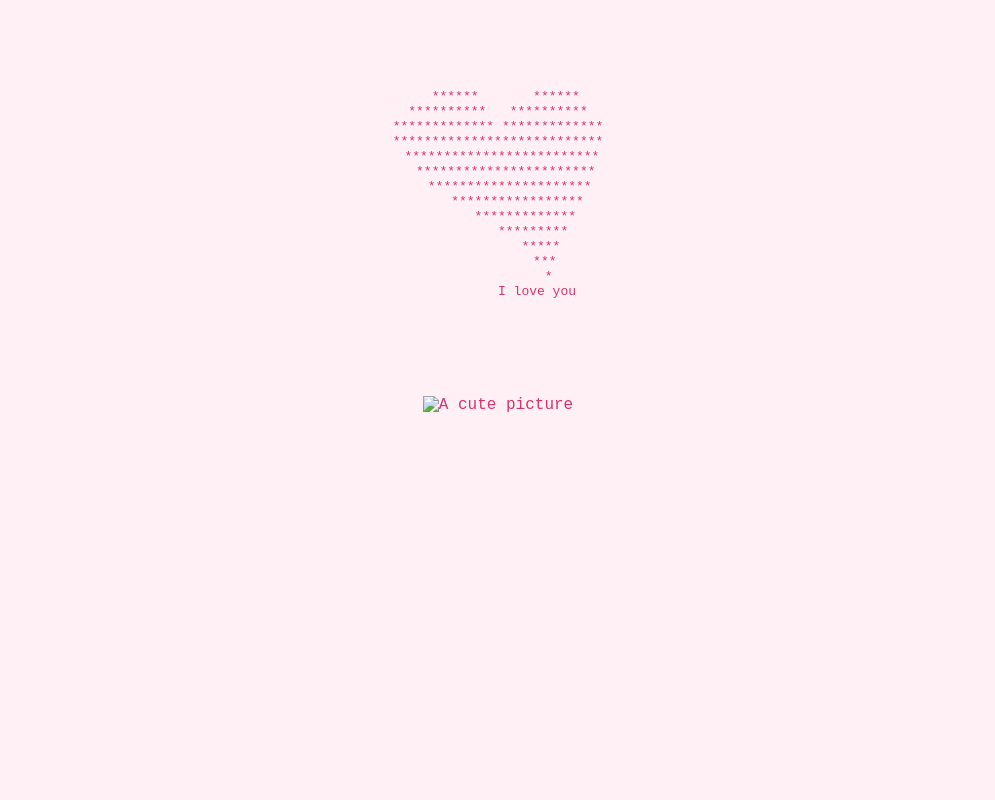
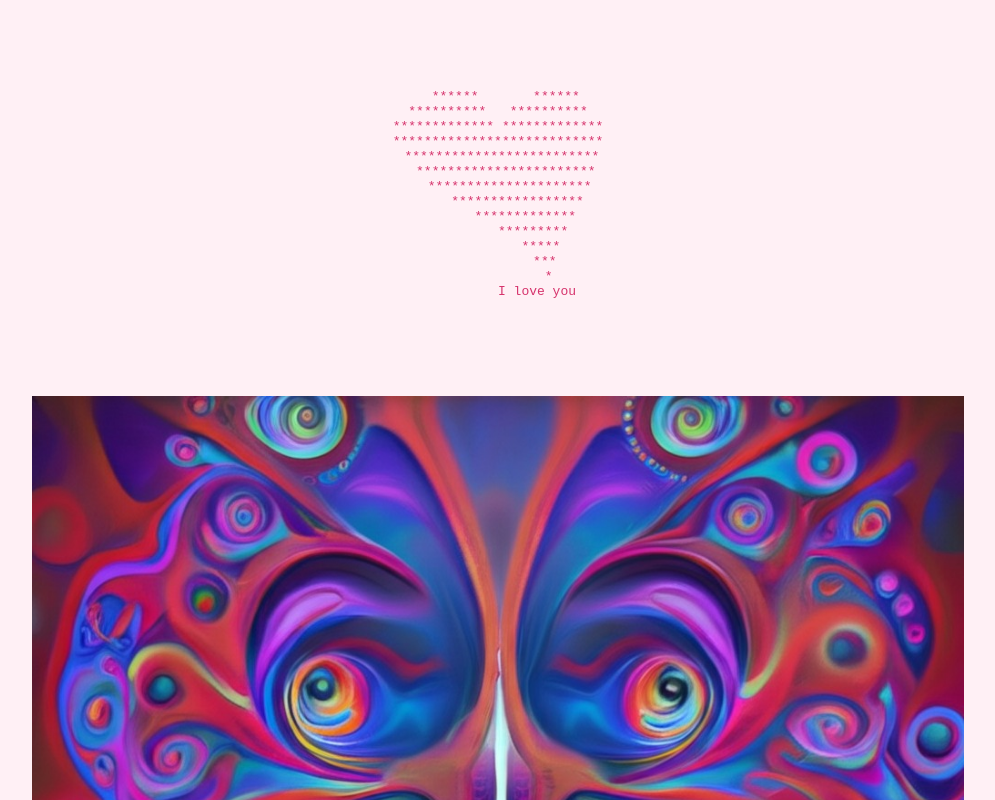
Before and after one commit to smiddy1990/pam_thanks, a plain HTML site: page index.html in a window 1280 px wide. Shown: the top 800 px of the page, without its empty margins (142-1137 px from the left). Drawn offline with Linux system fonts and the light colour scheme.

Commit message:
index.html

```diff
--- a/index.html
+++ b/index.html
@@ -38,6 +38,6 @@
 </pre>
 
 <!-- 🖼️ Add the image here -->
-<img src="cute-pic.jpg" alt="A cute picture" />
+<img src="spiritual_friendship.jpg" alt="Visualisation of our relation" />
 </body>
 </html>
```
